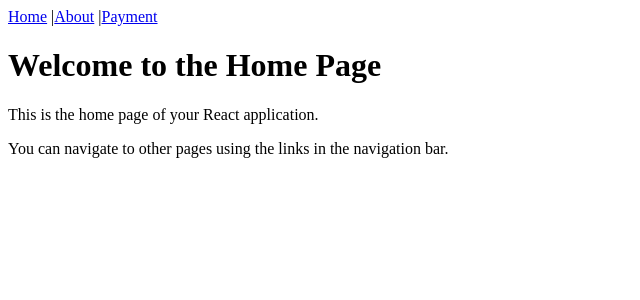
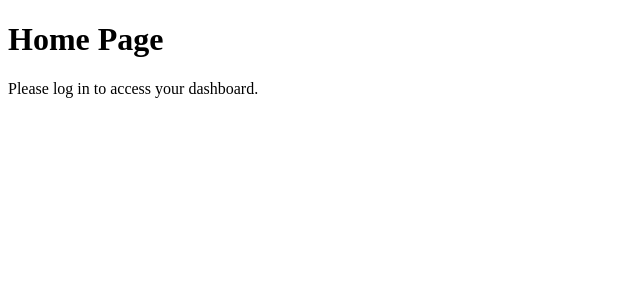
Before and after one commit to catchmeinreal-life/mochaPayment, a React (Vite) app in the folder my-react-app/: page / in a window 1280 px wide. Shown: the top 300 px of the page, without its empty margins (0-640 px from the left). Built offline with nearby package versions, Linux system fonts and the light colour scheme.

Commit message:
home route mochaPay landing Page

```diff
--- a/my-react-app/src/pages/Home.jsx
+++ b/my-react-app/src/pages/Home.jsx
@@ -1,25 +1,16 @@
-import { BrowserRouter, Link } from "react-router-dom";
-/**localhost:5175/ */
 
-function Home({ onLogout, isAuthenticated }) {
-    return (
+export default function Home({ onLogout, isAuthenticated }) {
+  return (
+    <div>
+      <h1>Home Page</h1>
+      {isAuthenticated ? (
         <div>
-        <nav>
-            <Link to="/">Home</Link> |
-            <Link to="/about">About</Link> |
-            <Link to="/payment">Payment</Link>
-            {isAuthenticated && (
-                <>
-                {' | '}
-                <button onClick={onLogout} style={{marginLeft: 8}}>Logout</button>
-                </>
-            )}
-        </nav>
-        <h1>Welcome to the Home Page</h1>
-        <p>This is the home page of your React application.</p>
-        <p>You can navigate to other pages using the links in the navigation bar.</p>
+          <p>Welcome back!</p>
+          <button onClick={onLogout}>Logout</button>
         </div>
-    );
+      ) : (
+        <p>Please log in to access your dashboard.</p>
+      )}
+    </div>
+  );
 }
-
-export default Home;
```
